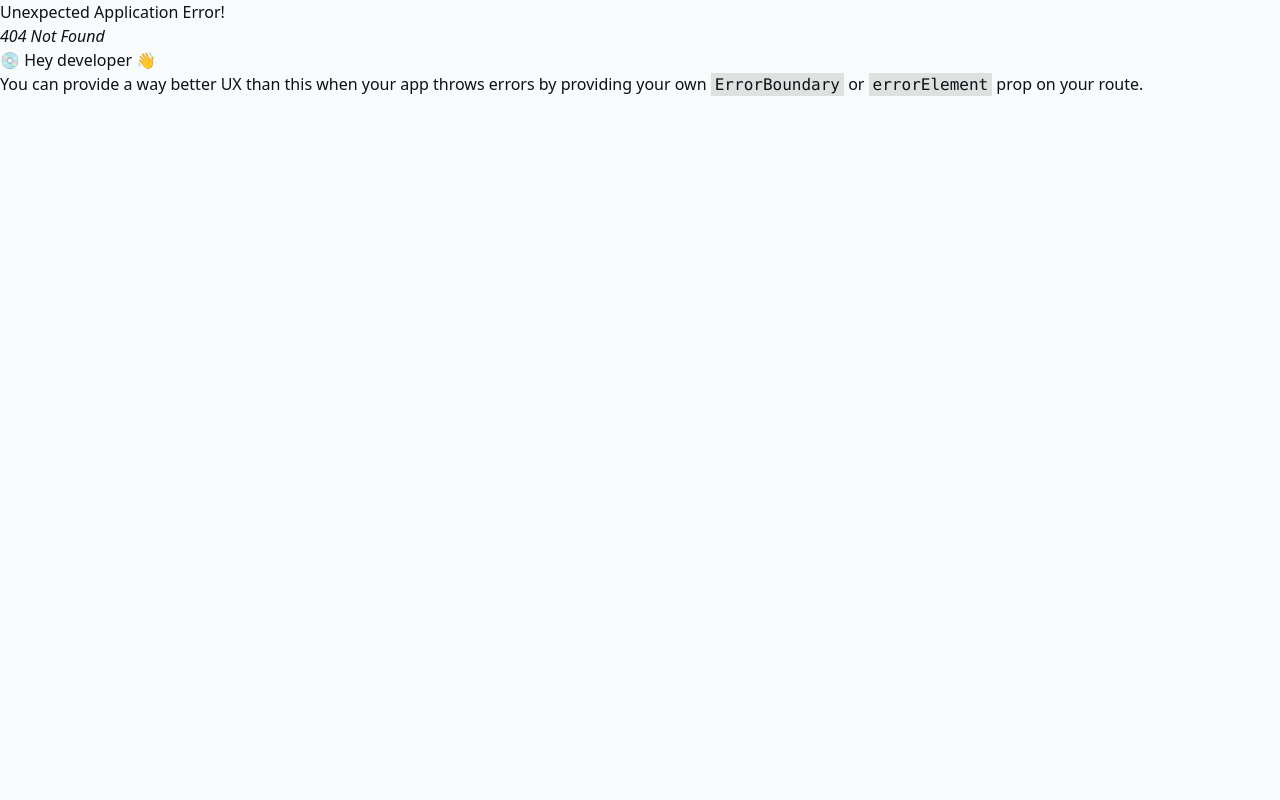
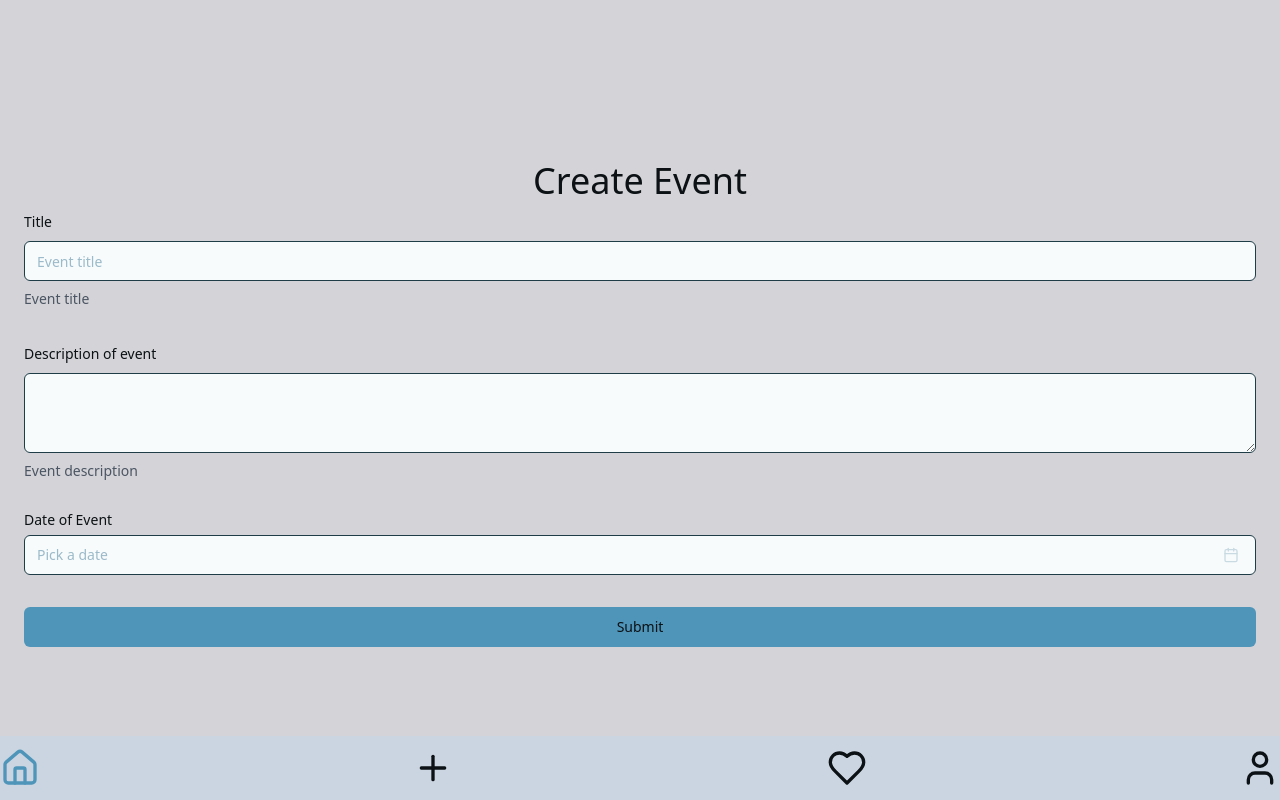
Before and after one commit to skoanton/hackathon, a React (Vite) app: page /newevent in a window 1280 px wide. Before the commit this address had no page. Built offline with nearby package versions, Linux system fonts and the light colour scheme.

Commit message:
gött mos

```diff
--- a/src/App.tsx
+++ b/src/App.tsx
@@ -1,11 +1,5 @@
-import { NewEvent } from './components/newEventForm/NewEvent';
-
 function App() {
-   return (
-      <>
-         <NewEvent></NewEvent>
-      </>
-   );
+   return <></>;
 }
 
 export default App;
--- a/src/components/BottomNavbar/BottomNavbar.tsx
+++ b/src/components/BottomNavbar/BottomNavbar.tsx
@@ -1,15 +1,18 @@
 import { Heart, Home, Plus, User } from 'lucide-react';
+import { Link } from 'react-router-dom';
 
 const BottomNavbar = () => {
    return (
-      <footer className="h-16 w-full absolute">
+      <footer className="h-16 w-full absolute bottom-0 ">
          <div className=" h-full w-full bg-slate-300">
             <ul className="w-full h-full items-center flex justify-between">
                <li>
                   <Home className="w-10 h-10 text-primary" />
                </li>
                <li>
-                  <Plus className="w-10 h-10" />
+                  <Link to={'/newevent'}>
+                     <Plus className="w-10 h-10" />
+                  </Link>
                </li>
                <li>
                   <Heart className="w-10 h-10" />
--- a/src/components/Header/Header.tsx
+++ b/src/components/Header/Header.tsx
@@ -1,7 +1,7 @@
 export const Header = () => {
-  return (
-    <header className="w-screens h-12 flex items-center justify-center border-b-2 border-black">
-      <h1 className="text-2xl tracking-wider font-bold underline">Events</h1>
-    </header>
-  );
+   return (
+      <header className=" h-12 flex items-center justify-center border-b-2 border-black p-0">
+         <h1 className="text-2xl tracking-wider font-bold underline">Events</h1>
+      </header>
+   );
 };
--- a/src/components/newEventForm/NewEvent.tsx
+++ b/src/components/newEventForm/NewEvent.tsx
@@ -17,6 +17,7 @@ export const FormSchema = z.object({
    date: z.coerce.date(),
 });
 export type formType = z.infer<typeof FormSchema>;
+
 export function NewEvent() {
    const form = useForm<z.infer<typeof FormSchema>>({
       resolver: zodResolver(FormSchema),
@@ -29,8 +30,8 @@ export function NewEvent() {
    const onSubmit = (data: z.infer<typeof FormSchema>) => {};
 
    return (
-      <section className=" relative bg-zinc-300 w-full p-6 self-center h-screen flex flex-col justify-center items-center">
-         <h1 className=" text-4xl p-2 absolute top-10 text-center ">Create Event</h1>
+      <section className=" bg-zinc-300 p-6 w-full h-screen self-center flex flex-col justify-center items-center">
+         <h1 className=" text-4xl p-2  top-10 text-center ">Create Event</h1>
          <Form {...form}>
             <form onSubmit={form.handleSubmit(onSubmit)} className="space-y-8 w-full ">
                <FormField
--- a/src/pages/Root/Root.tsx
+++ b/src/pages/Root/Root.tsx
@@ -5,9 +5,9 @@ import { Outlet } from 'react-router-dom';
 const Root = () => {
    return (
       <>
-         <div className="h-screen overflow-x-hidden">
-            <Header />
-            <main className=" container">
+         <div className=" h-screen">
+            {/* <Header /> */}
+            <main>
                <Outlet />
             </main>
             <BottomNavbar />
```
Also changed, not shown: src/main.tsx (+4 -6 lines).
